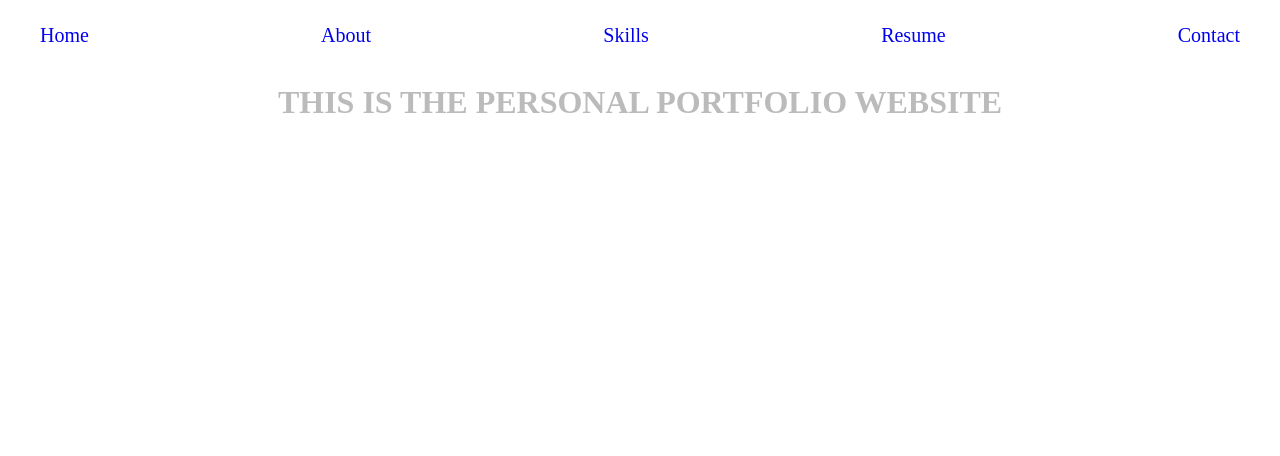
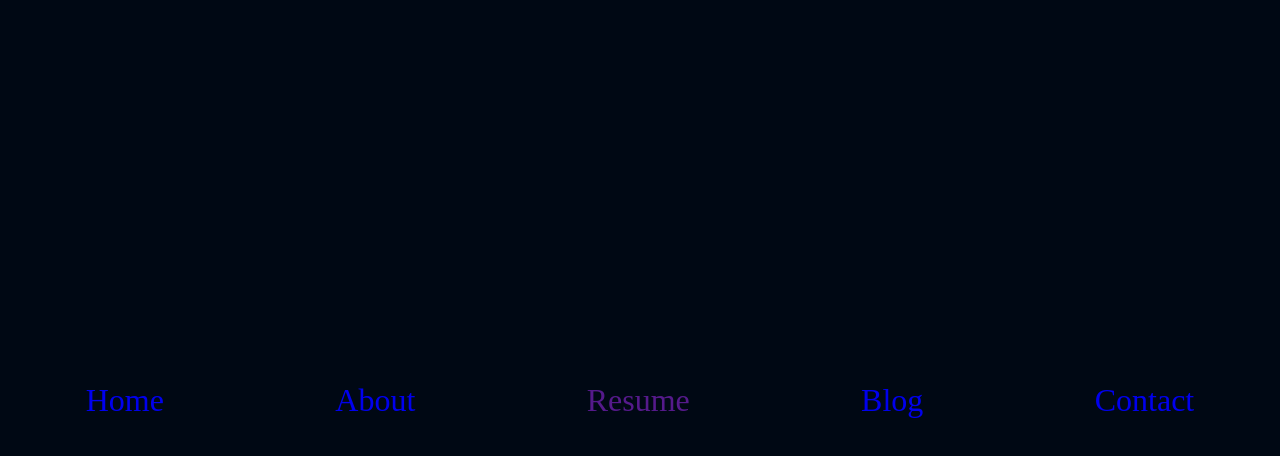
Before and after one commit to Dilli-ram-gif/Netlify, a website built with Parcel: page index.html in a window 1280 px wide. Built offline with nearby package versions, Linux system fonts and the light colour scheme.

Commit message:
Menu bar changed

```diff
--- a/CSS/styles.css
+++ b/CSS/styles.css
@@ -1,18 +1,22 @@
-.heading {
-  text-transform: uppercase;
-  text-align: center;
-  color: #bbbbbb;
+*{
+  padding: 0;
+  margin: 0;
+  box-sizing: border-box;
 }
+
 a{
   text-decoration: none;
 }
 .nav__bar{
+  height: 100vh;
+  font-size: 2rem;
+  width: 100vh;
   display: flex;
-  justify-content: space-between;
+  justify-content: space-around;
   align-items: center;
-  padding: 1rem;
-  max-width: 1200px;
-  margin: auto;
+  min-height: 100vh;
+  min-width: 100vw;
+  background: #000814;
 }
 .nav{
 
--- a/index.html
+++ b/index.html
@@ -11,26 +11,16 @@
 <body>
   <header class="header">
     <nav class="nav__bar">
-      <div class="nav">
-        <a href="#">Home</a>
-      </div>
-      <div class="nav">
-        <a href="#">About</a>
-      </div>
-      <div class="nav">
-        <a href="#">Skills</a>
-      </div>
-      <div class="nav">
-        <a href="#">Resume</a>
-      </div>
-      <div class="nav">
-        <a href="#">Contact</a>
-      </div>
+      <a href="#">Home</a>
+      <a href="#">About</a>
+      <a href="">Resume</a>
+      <a href="#">Blog</a>
+      <a href="#">Contact</a>
     </nav>
   </header>
-  <h1 class="heading">
-    This is the personal portfolio website
   </h1>
+  <footer class="footer">
+  </footer>
 </body>
 
 </html>
```
